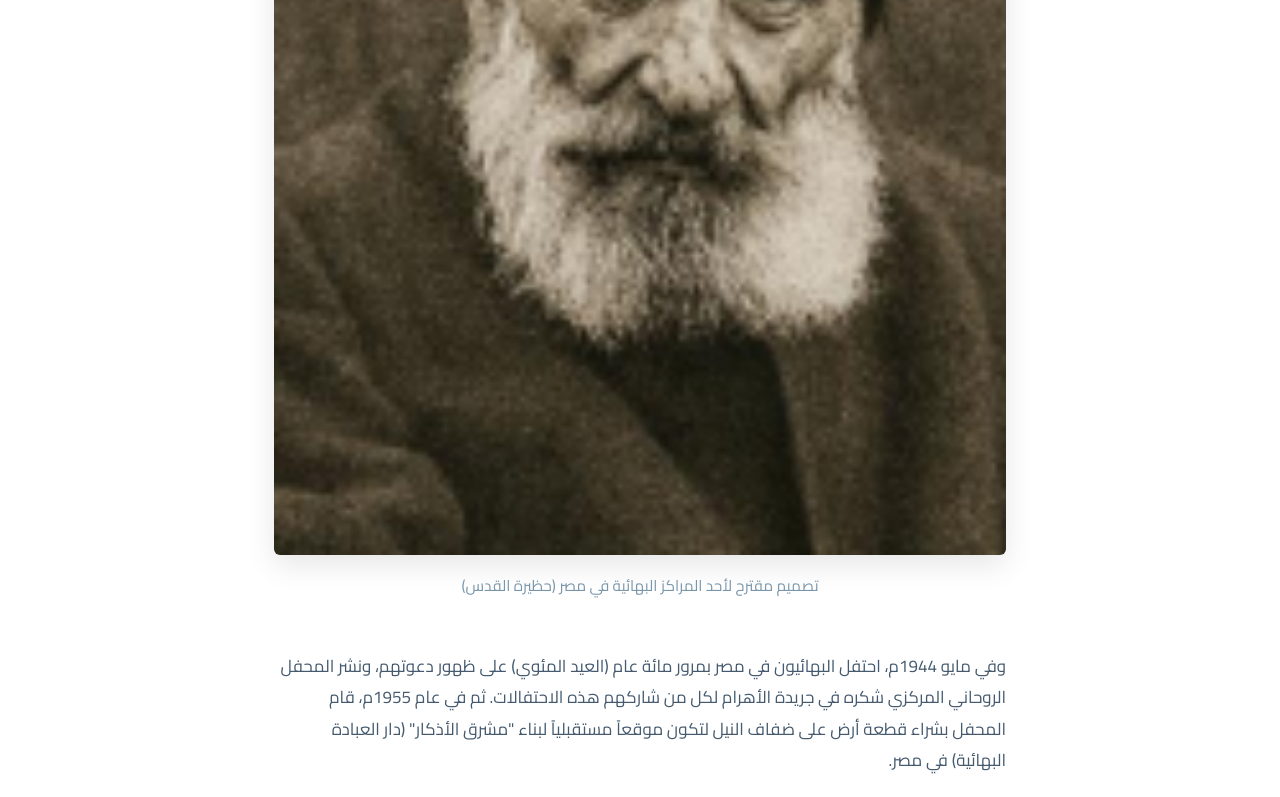
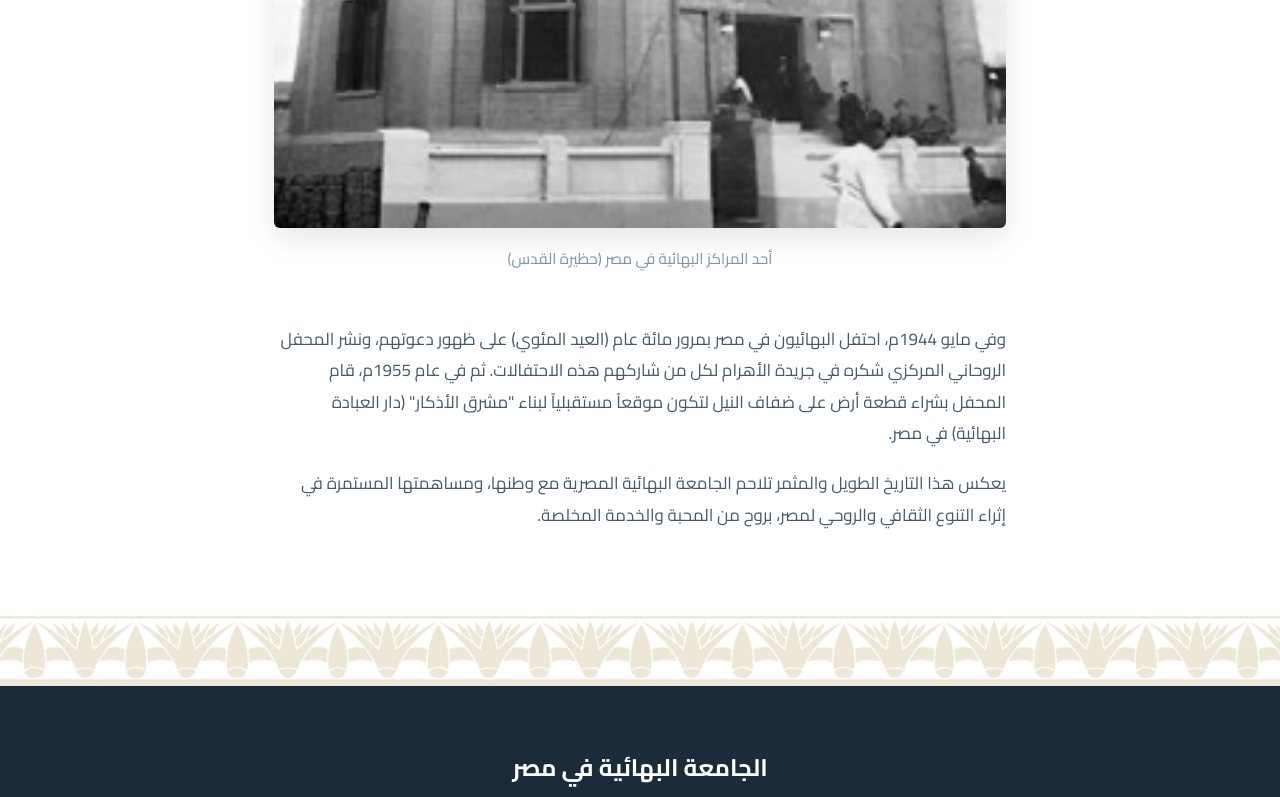
Before and after one commit to TheMaestro9/bahai-website-design, a React (Vite) app: page /history in a window 1280 px wide. Shown: the part 5611-6408 px from the top of the page. Built offline with nearby package versions, Linux system fonts and the light colour scheme.

Commit message:
change history page

```diff
--- a/src/pages/History.jsx
+++ b/src/pages/History.jsx
@@ -122,8 +122,8 @@ export default function History() {
             في أكتوبر 1941م، وضع المحفل المركزي حجر الأساس لـ "حظيرة القدس" (المركز الإداري والروحاني) في منطقة العباسية بالقاهرة، لتكون مقراً لإدارة شؤون الجامعة ومركزاً لأنشطتها المجتمعية.
           </p>
           <div style={{ margin: '3rem 0' }}>
-            <img src="assets/bahais-in-egypt/7edar 3ali.png" alt="حظيرة القدس بالقاهرة" style={{ width: '100%', borderRadius: '6px', boxShadow: '0 10px 30px rgba(0,0,0,0.1)' }} />
-            <p className="history-image-caption">تصميم مقترح لأحد المراكز البهائية في مصر (حظيرة القدس)</p>
+            <img src="assets/bahais-in-egypt/7azeret-el-kods.png" alt="حظيرة القدس بالقاهرة" style={{ width: '100%', borderRadius: '6px', boxShadow: '0 10px 30px rgba(0,0,0,0.1)' }} />
+            <p className="history-image-caption">أحد المراكز البهائية في مصر (حظيرة القدس)</p>
           </div>
           <p>
             وفي مايو 1944م، احتفل البهائيون في مصر بمرور مائة عام (العيد المئوي) على ظهور دعوتهم، ونشر المحفل الروحاني المركزي شكره في جريدة الأهرام لكل من شاركهم هذه الاحتفالات. ثم في عام 1955م، قام المحفل بشراء قطعة أرض على ضفاف النيل لتكون موقعاً مستقبلياً لبناء "مشرق الأذكار" (دار العبادة البهائية) في مصر.
```
Also changed, not shown: assets/bahais-in-egypt/7azeret-el-kods.png (added).
